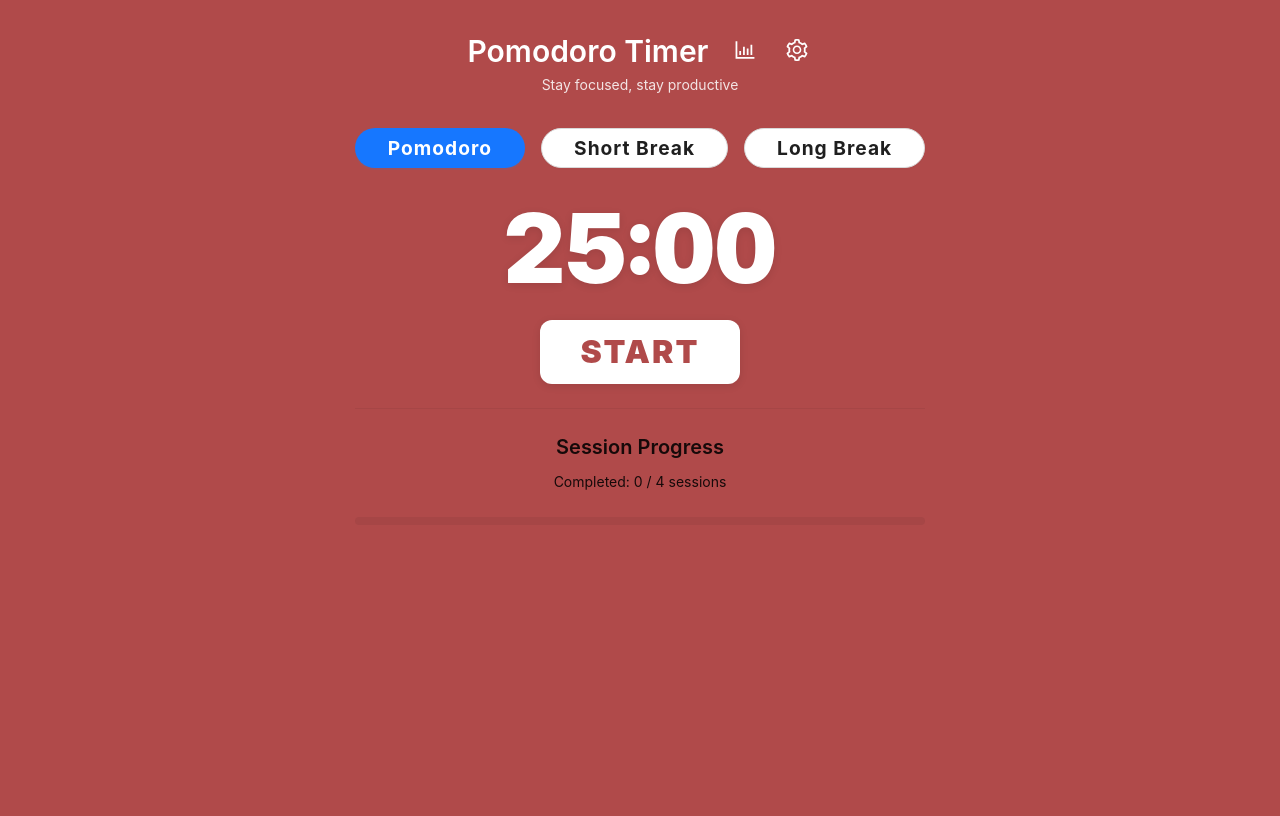
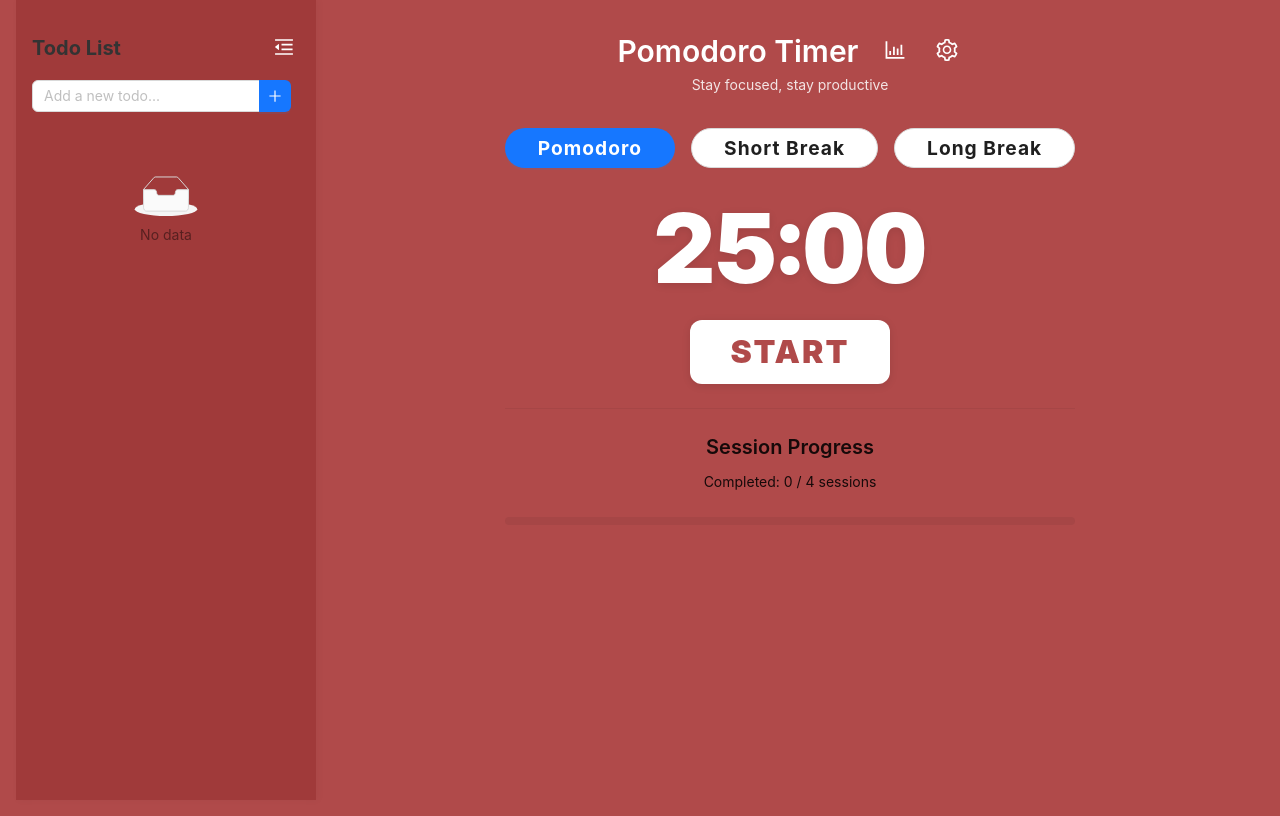
Before and after one commit to maxyzli/pomodoro-timer, a React (Vite) app: page / in a window 1280 px wide. Built offline with nearby package versions, Linux system fonts and the light colour scheme.

Commit message:
Make Todo sidebar toggleable and themed with red background; unify app background color.

```diff
--- a/src/App.tsx
+++ b/src/App.tsx
@@ -1,6 +1,6 @@
 import React, { useEffect, useState } from 'react';
-import { Layout, Typography, Card, Space, Divider, Button, Tag, Progress, Row, Col, Modal, Input, List, Popconfirm, Checkbox } from 'antd';
-import { PlayCircleOutlined, PauseCircleOutlined, ReloadOutlined, SettingOutlined, DeleteOutlined, BarChartOutlined } from '@ant-design/icons';
+import { Layout, Typography, Card, Space, Divider, Button, Tag, Progress, Row, Col, Modal, Input, List, Popconfirm, Checkbox, Tooltip } from 'antd';
+import { PlayCircleOutlined, PauseCircleOutlined, ReloadOutlined, SettingOutlined, DeleteOutlined, BarChartOutlined, PlusOutlined, MenuFoldOutlined, MenuUnfoldOutlined } from '@ant-design/icons';
 import { useTimer } from './hooks/useTimer';
 import { FocusModal } from './components/FocusModal';
 import { SettingsPage } from './components/SettingsPage';
@@ -8,10 +8,12 @@ import './App.css';
 
 const { Header, Content } = Layout;
 const { Title, Text } = Typography;
+const { Sider } = Layout;
 
 type Page = 'timer' | 'settings';
 
 const ARTIFACTS_KEY = 'pomodoroArtifacts';
+const TODOS_KEY = 'pomodoroTodos';
 
 const App: React.FC = () => {
   const [currentPage, setCurrentPage] = useState<Page>('timer');
@@ -25,11 +27,22 @@ const App: React.FC = () => {
     return saved ? JSON.parse(saved) : [];
   });
   const [showProgressModal, setShowProgressModal] = useState(false);
+  const [sidebarCollapsed, setSidebarCollapsed] = useState(false);
+
+  const [todos, setTodos] = useState<{ text: string; completed: boolean }[]>(() => {
+    const saved = localStorage.getItem(TODOS_KEY);
+    return saved ? JSON.parse(saved) : [];
+  });
+  const [todoInput, setTodoInput] = useState('');
 
   // Save artifacts to localStorage whenever they change
   useEffect(() => {
     localStorage.setItem(ARTIFACTS_KEY, JSON.stringify(artifacts));
   }, [artifacts]);
+
+  useEffect(() => {
+    localStorage.setItem(TODOS_KEY, JSON.stringify(todos));
+  }, [todos]);
 
   // Request notification permission on mount
   useEffect(() => {
@@ -169,6 +182,21 @@ const App: React.FC = () => {
 
   const progressPercentage = ((getTotalTimeForMode(state.currentMode) - state.timeLeft) / getTotalTimeForMode(state.currentMode)) * 100;
 
+  const handleAddTodo = () => {
+    if (todoInput.trim()) {
+      setTodos(prev => [{ text: todoInput.trim(), completed: false }, ...prev]);
+      setTodoInput('');
+    }
+  };
+
+  const handleToggleTodo = (idx: number) => {
+    setTodos(prev => prev.map((todo, i) => i === idx ? { ...todo, completed: !todo.completed } : todo));
+  };
+
+  const handleDeleteTodo = (idx: number) => {
+    setTodos(prev => prev.filter((_, i) => i !== idx));
+  };
+
   const renderTimerPage = () => (
     <div className="timer-card">
       {/* Mode Selector - now above timer */}
@@ -285,7 +313,68 @@ const App: React.FC = () => {
   );
 
   return (
-    <div className="app-root">
+    <Layout style={{ minHeight: '100vh', background: '#b04a4a' }}>
+      <Sider
+        width={sidebarCollapsed ? 64 : 300}
+        style={{
+          background: '#a03a3a',
+          boxShadow: '2px 0 8px rgba(0,0,0,0.04)',
+          padding: sidebarCollapsed ? '16px 8px' : '32px 16px 16px 16px',
+          zIndex: 2,
+          transition: 'width 0.2s',
+          overflow: 'hidden',
+        }}
+        collapsed={sidebarCollapsed}
+        collapsible
+        trigger={null}
+      >
+        <div style={{ display: 'flex', alignItems: 'center', marginBottom: 16 }}>
+          {!sidebarCollapsed && <span style={{ fontWeight: 700, fontSize: 20 }}>Todo List</span>}
+          <Button
+            type="text"
+            icon={sidebarCollapsed ? <MenuUnfoldOutlined /> : <MenuFoldOutlined />}
+            onClick={() => setSidebarCollapsed(c => !c)}
+            style={{ marginLeft: 'auto', color: '#fff', fontSize: 20 }}
+          />
+        </div>
+        {!sidebarCollapsed && <>
+          <Input.Group compact>
+            <Input
+              style={{ width: 'calc(100% - 40px)' }}
+              value={todoInput}
+              onChange={e => setTodoInput(e.target.value)}
+              onPressEnter={handleAddTodo}
+              placeholder="Add a new todo..."
+            />
+            <Button type="primary" icon={<PlusOutlined />} onClick={handleAddTodo} />
+          </Input.Group>
+          <List
+            dataSource={todos}
+            renderItem={(item, idx) => (
+              <List.Item
+                actions={[
+                  <Popconfirm
+                    title="Delete this todo?"
+                    onConfirm={() => handleDeleteTodo(idx)}
+                    okText="Yes"
+                    cancelText="No"
+                  >
+                    <Button type="text" icon={<DeleteOutlined />} danger size="small" />
+                  </Popconfirm>
+                ]}
+                style={{ paddingLeft: 0, paddingRight: 0 }}
+              >
+                <Checkbox checked={item.completed} onChange={() => handleToggleTodo(idx)}>
+                  <span style={{ textDecoration: item.completed ? 'line-through' : 'none', color: item.completed ? '#aaa' : '#fff' }}>{item.text}</span>
+                </Checkbox>
+              </List.Item>
+            )}
+            style={{ marginTop: 16 }}
+          />
+        </>}
+      </Sider>
+      <Layout style={{ background: 'transparent' }}>
+        <Content>
           <div className="app-header">
             <div className="header-title-row">
               <Title level={2} style={{ color: 'white', margin: 0, textAlign: 'center', display: 'inline-block' }}>
@@ -332,7 +421,7 @@ const App: React.FC = () => {
               cancelText="Skip"
               okButtonProps={{ disabled: !artifactVisibility }}
             >
-          <p>Artifact</p>
+              <p>List your artifact for this session:</p>
               <Input.TextArea
                 value={artifactInput}
                 onChange={e => setArtifactInput(e.target.value)}
@@ -374,7 +463,9 @@ const App: React.FC = () => {
               />
             </Modal>
           </div>
-    </div>
+        </Content>
+      </Layout>
+    </Layout>
   );
 };
 
```
Lines whose indentation alone changed are shown as unchanged.
